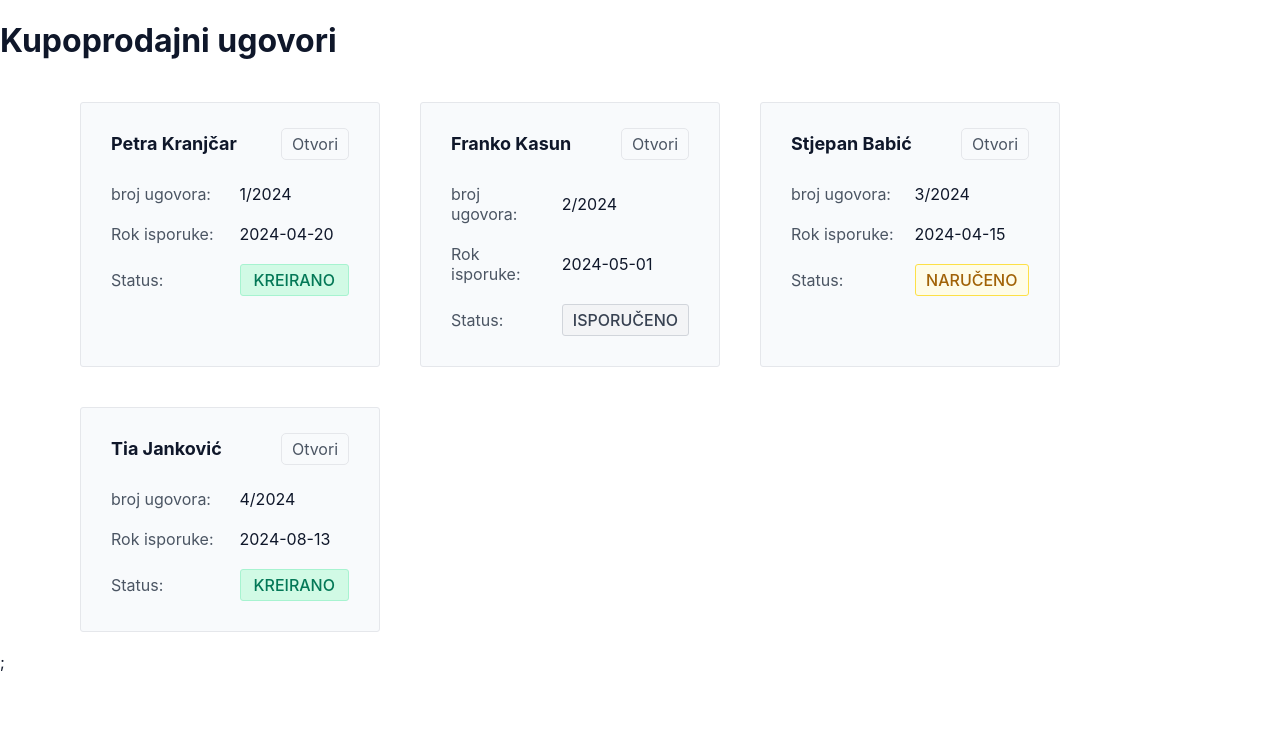
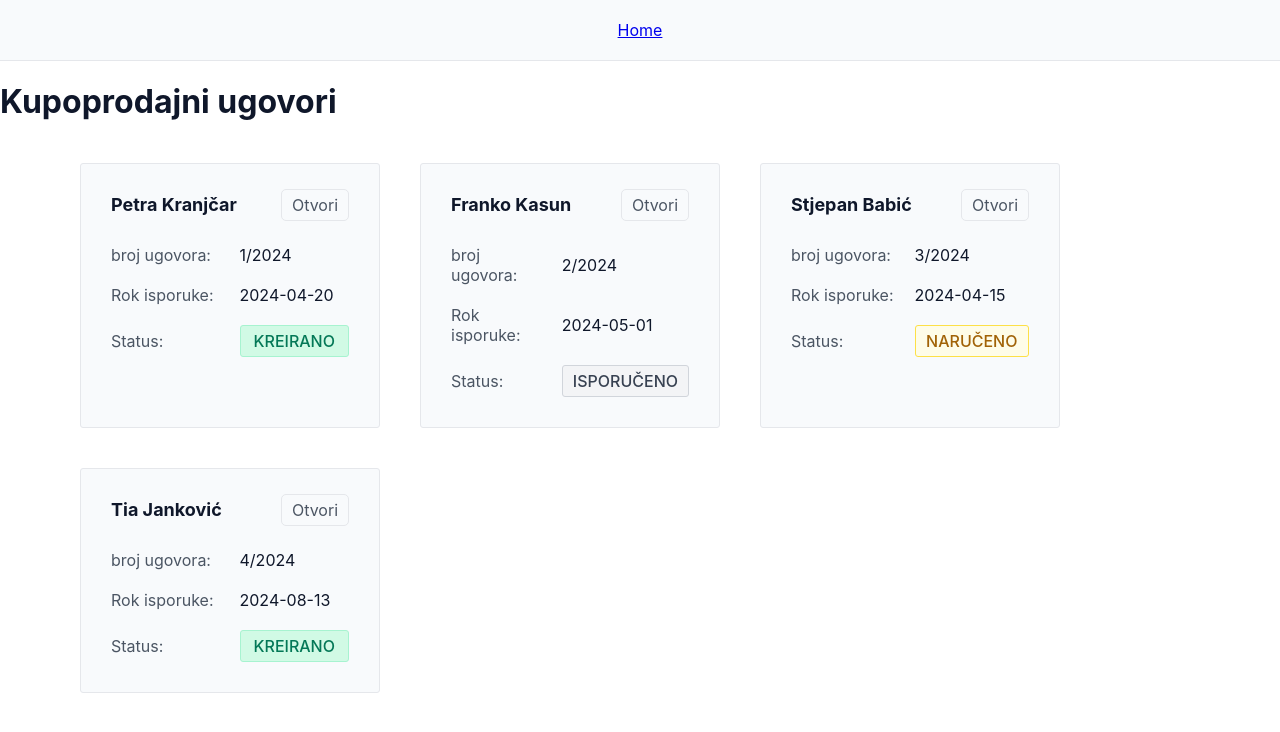
Before and after one commit to IBakija/contractapp, a React (Create React App) app: page / in a window 1280 px wide. Shown: the top 732 px of the page. Built offline with nearby package versions, Linux system fonts and the light colour scheme.

Commit message:
feat(article, layout): created components

```diff
--- a/src/App.tsx
+++ b/src/App.tsx
@@ -2,8 +2,8 @@ import React from 'react';
 import './global-styles/App.scss';
 import ContractList from './components/ContractList/ContractList';
 import { Route, Routes } from 'react-router-dom';
-import HomePage from './pages/HomePage';
-import ContractPage from './pages/ContractPage';
+import HomePage from './pages/Homepage/HomePage';
+import ContractPage from './pages/ContractPage/ContractPage';
 
 function App() {
     return (
--- /dev/null
+++ b/src/components/Header/Header.module.scss
@@ -0,0 +1,19 @@
+@use '../../global-styles/colors' as colors;
+
+.header {
+    padding: 20px;
+    display: flex;
+    justify-content: center;
+    align-items: center;
+    background-color: colors.$background-secondary-light;
+    border-bottom: 1px solid colors.$border-light;
+
+    @media (prefers-color-scheme: dark) {
+        background-color: colors.$background-secondary-dark;
+        border-color: colors.$border-dark;
+    }
+}
+
+.nav {
+    max-width: 1200px;
+}
--- /dev/null
+++ b/src/components/Header/Header.tsx
@@ -0,0 +1,14 @@
+import Contract from '../Contract/Contract';
+import style from './Header.module.scss';
+
+const Header: React.FC = () => {
+    return (
+        <header className={style.header}>
+            <nav>
+                <a href="/">Home</a>
+            </nav>
+        </header>
+    );
+};
+
+export default Header;
--- /dev/null
+++ b/src/constants/articleData.tsx
@@ -0,0 +1,6 @@
+export interface articleData {
+    id: number;
+    naziv: string;
+    dobavljac: string;
+    status: string;
+}
--- a/src/index.tsx
+++ b/src/index.tsx
@@ -4,8 +4,8 @@ import './global-styles/index.scss';
 import App from './App';
 import reportWebVitals from './reportWebVitals';
 import { BrowserRouter } from 'react-router-dom';
-import HomePage from './pages/HomePage';
-import ContractPage from './pages/ContractPage';
+import HomePage from './pages/Homepage/HomePage';
+import ContractPage from './pages/ContractPage/ContractPage';
 
 const root = ReactDOM.createRoot(
     document.getElementById('root') as HTMLElement
--- a/src/pages/ContractPage.tsx
+++ b/src/pages/ContractPage/ContractPage.tsx
@@ -1,18 +1,19 @@
 import React from 'react';
 import { useParams } from 'react-router-dom';
-import Contract from '../components/Contract/Contract';
-import { contracts } from '../constants/contracts';
-import { contractData } from '../constants/contractData';
+import Contract from '../../components/Contract/Contract';
+import { contracts } from '../../constants/contracts';
+import { contractData } from '../../constants/contractData';
+import Layout from '../Layout';
 
 const ContractPage: React.FC = () => {
     const { id } = useParams();
     const specificProduct = contracts.find((el) => String(el.id) === id);
 
     return (
-        <>
+        <Layout>
             <h1>Ugovor {specificProduct?.kupac}</h1>
             <Contract item={specificProduct as contractData} />
-        </>
+        </Layout>
     );
 };
 
--- a/src/pages/HomePage.tsx
+++ /dev/null
@@ -1,12 +0,0 @@
-import ContractList from '../components/ContractList/ContractList';
-
-const HomePage: React.FC = () => {
-    return (
-        <>
-            <h1>Kupoprodajni ugovori</h1>
-            <ContractList />;
-        </>
-    );
-};
-
-export default HomePage;
--- /dev/null
+++ b/src/pages/Homepage/HomePage.tsx
@@ -0,0 +1,13 @@
+import ContractList from '../../components/ContractList/ContractList';
+import Layout from '../Layout';
+
+const HomePage: React.FC = () => {
+    return (
+        <Layout>
+            <h1>Kupoprodajni ugovori</h1>
+            <ContractList />
+        </Layout>
+    );
+};
+
+export default HomePage;
--- /dev/null
+++ b/src/pages/Layout.tsx
@@ -0,0 +1,19 @@
+import React from 'react';
+import Header from '../components/Header/Header';
+
+interface Props {
+    children: React.ReactNode | string;
+}
+
+const Layout: React.FC<Props> = (props) => {
+    const { children } = props;
+
+    return (
+        <>
+            <Header />
+            <main>{children}</main>
+        </>
+    );
+};
+
+export default Layout;
```
Also changed, not shown: src/components/Article/Article.tsx (added, +31 -0 lines), src/components/Article/Article.module.scss (added).
